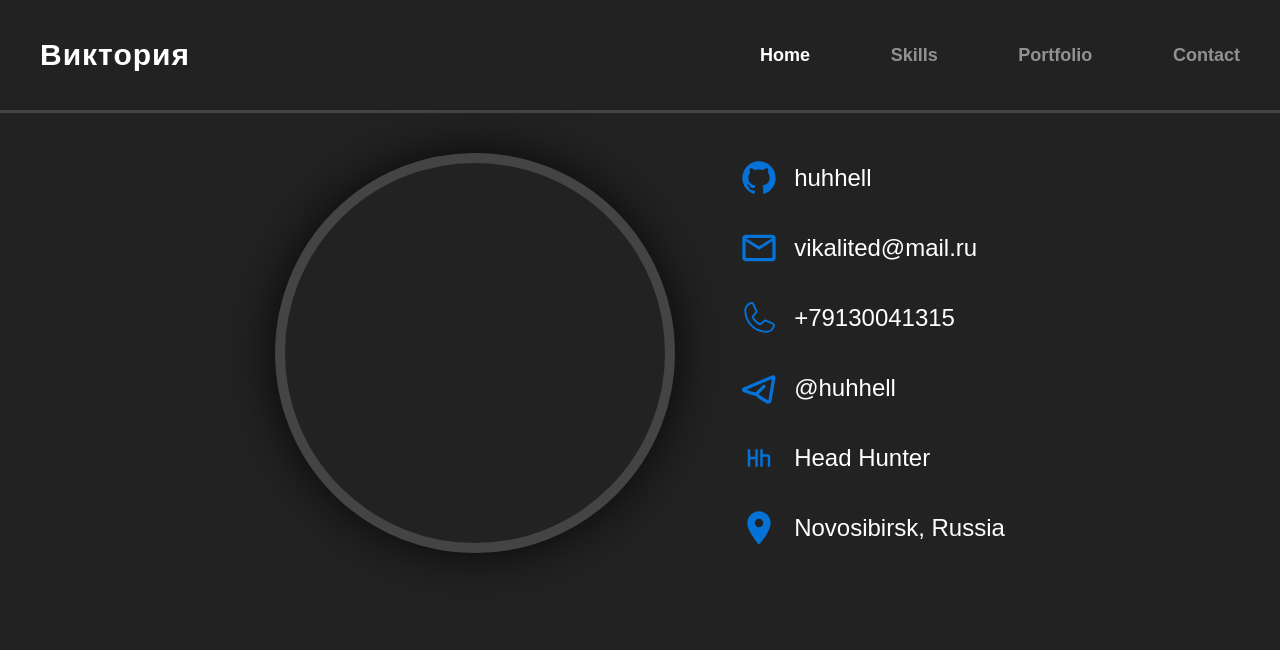
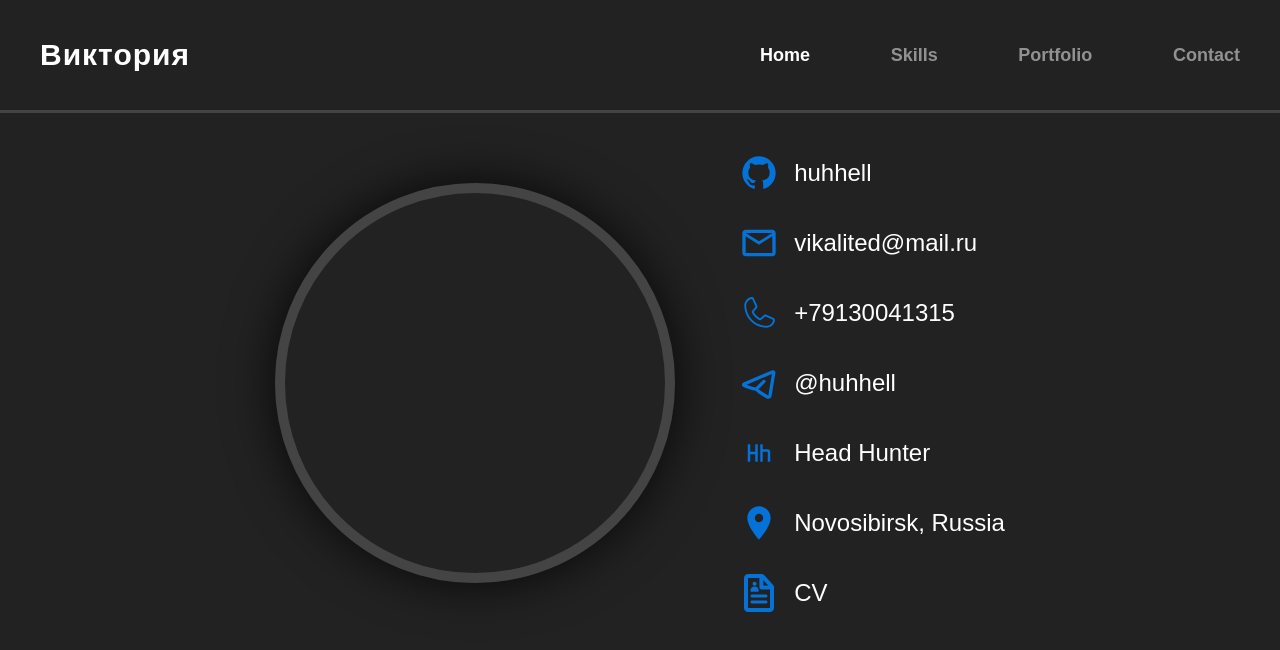
Before and after one commit to huhhell/portfolio, a React (Vite) app: page /contact in a window 1280 px wide. Shown: the top 650 px of the page. Built offline with nearby package versions, Linux system fonts and the light colour scheme.

Commit message:
add cv block

```diff
--- a/src/assets/Pages/Contact/Contact.tsx
+++ b/src/assets/Pages/Contact/Contact.tsx
@@ -5,6 +5,7 @@ import tgImg from '../../img/contact/tg.svg'
 import hhImg from '../../img/contact/hh.svg'
 import locationImg from '../../img/contact/location.svg'
 import githubImg from '../../img/contact/github.svg'
+import cvImg from '../../img/contact/cv.svg'
 
 export default function Contact() {
     return <Container>
@@ -47,6 +48,12 @@ export default function Contact() {
                 <ItemLink>
                     <ItemIcon src={locationImg}/>
                     <ItemName>Novosibirsk, Russia</ItemName>
+                </ItemLink>
+            </Item>
+            <Item>
+                <ItemLink>
+                    <ItemIcon src={cvImg}/>
+                    <ItemName>CV</ItemName>
                 </ItemLink>
             </Item>
         </Info>
```
Also changed, not shown: src/assets/img/contact/cv.svg (added).
